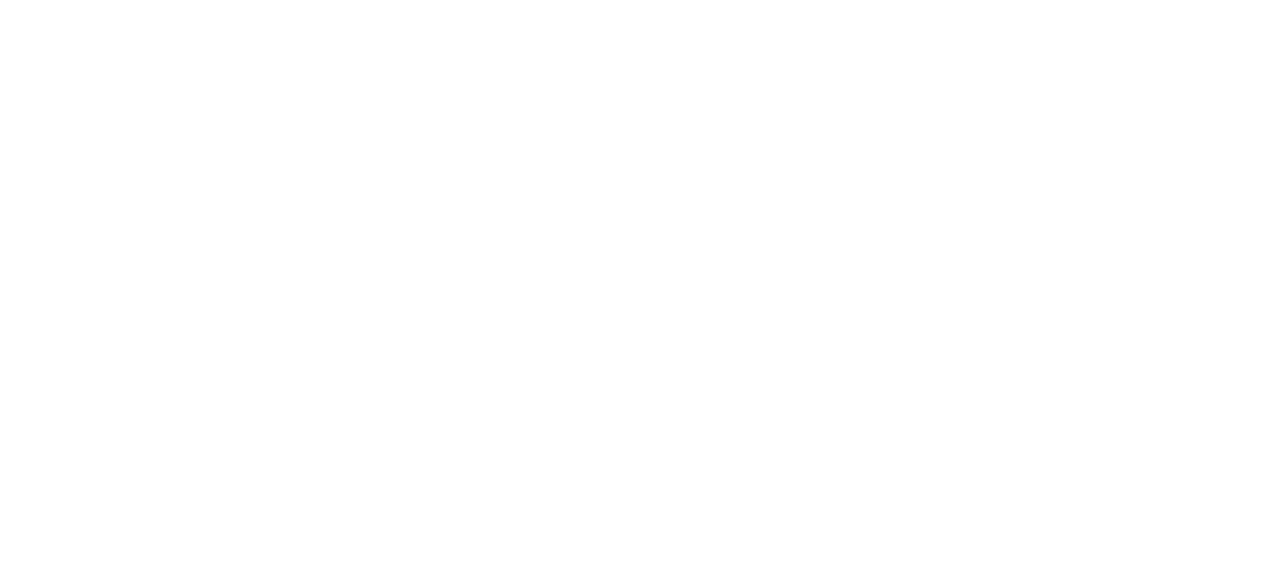
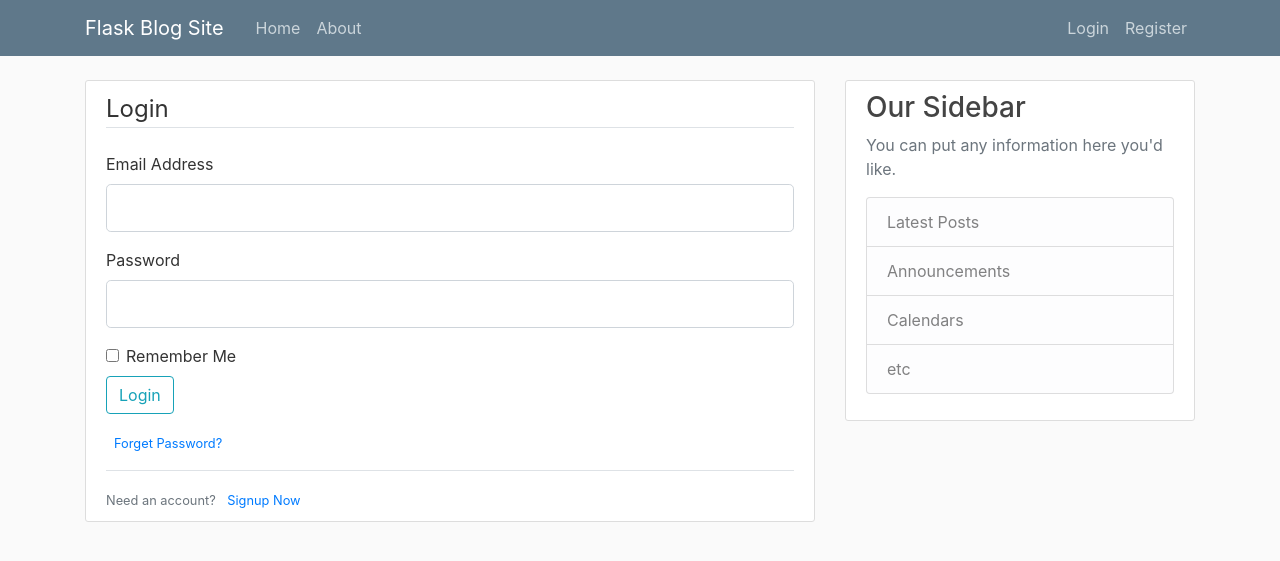
Before and after one commit to mr-teslaa/BlogSite-FLASK, a Flask app: page /login in a window 1280 px wide. Before the commit the part shown is empty. Shown: the top 561 px of the page. Run offline with Flask 2, Linux system fonts and the light colour scheme; some libraries are stand-ins or nearby versions.

Commit message:
compleating form creation

```diff
--- a/flaskblog.py
+++ b/flaskblog.py
@@ -50,6 +50,9 @@ def registration():
 @app.route('/login')
 def login():
     form = LoginForm()
+    if form.validate_on_submit():
+        flash(f'{form.username.data}, You have successfully login!', 'success')
+        return redirect(url_for('index'))
     return render_template('login.html', form=form, title='Login')
 
 #   about route
--- a/templates/login.html
+++ b/templates/login.html
@@ -0,0 +1,75 @@
+{% extends 'root.html' %}
+
+{% block content %}
+    <div class="content-section">
+
+        <form action="" method="post">
+            {{ form.hidden_tag() }}
+
+            <fieldset class="form-group">
+
+                <legend class="border-bottom mb-4"> Login </legend>
+
+                <div class="form-group">
+
+                    {{ form.email.label(class="form-control-label") }}
+
+                    {% if form.email.errors %}
+                        {{ form.email(class="form-control form-control-lg is-invalid") }}
+                        <div class="invalid-feedback">
+                            {% for error in form.email.errors %}
+                                <span> {{ error }} </span>
+                            {% endfor %}
+                        </div>
+                    {% else %}
+                        {{ form.email(class="form-control form-control-lg") }}
+                    {% endif %}
+
+                </div>
+
+                <div class="form-group">
+
+                    {{ form.password.label(class="form-control-label") }}
+
+                    {% if form.password.errors %}
+                        {{ form.password(class="form-control form-control-lg is-invalid") }}
+                        <div class="invalid-feedback">
+                            {% for error in form.password.errors %}
+                                <span> {{ error }} </span>
+                            {% endfor %}
+                        </div>
+                    {% else %}
+                        {{ form.password(class="form-control form-control-lg") }}
+                    {% endif %}
+
+                </div>
+
+                <div class="form-check">
+                    {{ form.remember(class="form-check-input") }}
+                    {{ form.remember.label(class="form-check-label") }}
+                </div>
+
+                <div class="form-group mt-2">
+                    {{ form.login(class="btn btn-outline-info") }}
+                </div>
+
+                <small class="text-muted ml-2 m">
+                    <a href="#"> Forget Password? </a>
+                </small>
+
+            </fieldset>
+
+        </form>
+
+
+
+        <div class="border-top pt-3">
+
+            <small class="text-muted">
+                Need an account? <a class="ml-2" href=" {{ url_for('registration') }} "> Signup Now </a>
+            </small>
+
+        </div>
+
+    </div>
+{% endblock %}
--- a/templates/registar.html
+++ b/templates/registar.html
@@ -48,7 +48,7 @@
 
                     {{ form.password.label(class="form-control-label") }}
 
-                    {% if form.password.error %}
+                    {% if form.password.errors %}
                         {{ form.password(class="form-control form-control-lg is-invalid") }}
                         <div class="invalid-feedback">
                             {% for error in form.password.errors %}
@@ -65,7 +65,7 @@
 
                     {{ form.confirm_password.label(class="form-control-label") }}
 
-                    {% if form.confirm_password.error %}
+                    {% if form.confirm_password.errors %}
                         {{ form.confirm_password(class="form-control form-control-lg is-invalid") }}
                         <div class="invalid-feedback">
                             {% for error in form.confirm_password.errors %}
```
